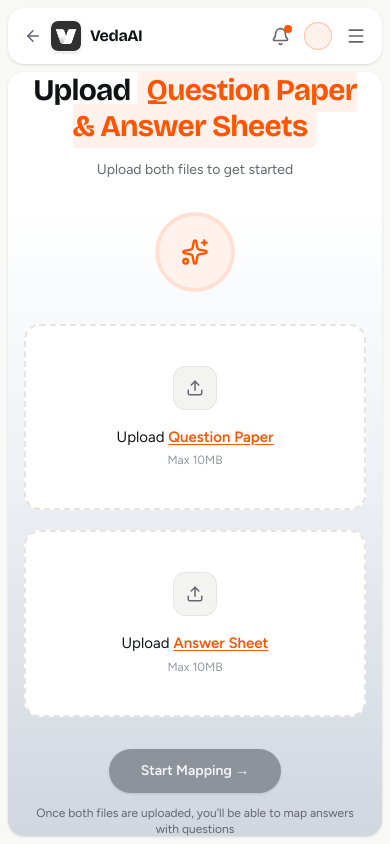
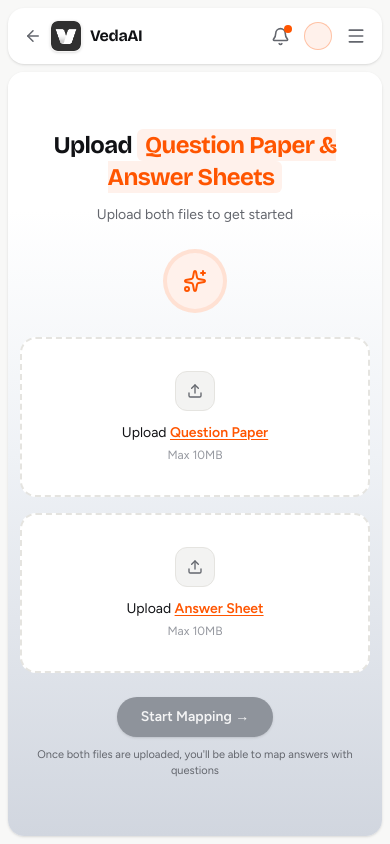
Before and after one commit to abhigyansinhaa/aiEvaluator, a Next.js app: page / in a window 390 px wide. Built offline with nearby package versions, Linux system fonts and the light colour scheme.

Commit message:
style: add responsive breakpoints across all components (mobile/tablet/desktop)

```diff
--- a/src/app/page.tsx
+++ b/src/app/page.tsx
@@ -181,21 +181,21 @@ export default function Home() {
   return (
     <AppShell sidebarExpanded={!showWorkspace && !isProcessing} onBack={reset}>
       {!showWorkspace && !isProcessing && (
-        <div className="flex-1 overflow-auto flex items-center justify-center px-4 py-8 sm:px-6 sm:py-10 relative bg-[linear-gradient(180deg,#FFFFFF_0%,#FFFFFF_18%,#EFF2F6_50%,#D1D6DF_100%)]">
-          <div className="w-full max-w-[680px] text-center py-4">
-            <h1 className="text-3xl sm:text-[40px] sm:leading-tight font-bold font-display tracking-tight text-ink">
+        <div className="flex-1 overflow-auto flex items-center justify-center px-3 py-6 sm:px-6 sm:py-10 relative bg-[linear-gradient(180deg,#FFFFFF_0%,#FFFFFF_18%,#EFF2F6_50%,#D1D6DF_100%)]">
+          <div className="w-full max-w-[680px] text-center py-2 sm:py-4">
+            <h1 className="text-2xl sm:text-3xl md:text-[40px] md:leading-tight font-bold font-display tracking-tight text-ink">
               Upload{" "}
-              <span className="bg-orange-soft text-orange px-2.5 py-1 rounded-lg text-3xl sm:text-[40px]">
+              <span className="bg-orange-soft text-orange px-2 py-0.5 sm:px-2.5 sm:py-1 rounded-md sm:rounded-lg text-2xl sm:text-3xl md:text-[40px]">
                 Question Paper &amp; Answer Sheets
               </span>
             </h1>
-            <p className="text-ink-soft mt-4 text-sm sm:text-[15px]">Upload both files to get started</p>
+            <p className="text-ink-soft mt-3 sm:mt-4 text-sm sm:text-[15px]">Upload both files to get started</p>
 
-            <div className="w-20 h-20 rounded-full bg-orange-soft border-4 border-orange/10 mx-auto my-8 flex items-center justify-center">
-              <Sparkles className="text-orange" size={28} />
+            <div className="w-16 h-16 sm:w-20 sm:h-20 rounded-full bg-orange-soft border-4 border-orange/10 mx-auto my-6 sm:my-8 flex items-center justify-center">
+              <Sparkles className="text-orange" size={24} />
             </div>
 
-            <div className="grid grid-cols-1 sm:grid-cols-2 gap-5 text-left">
+            <div className="grid grid-cols-1 sm:grid-cols-2 gap-4 sm:gap-5 text-left">
               <UploadZone
                 label="Question paper"
                 accentLabel="Question Paper"
@@ -215,11 +215,11 @@ export default function Home() {
             <button
               onClick={handleProcess}
               disabled={!canProcess}
-              className="mt-8 inline-flex items-center gap-2 font-semibold text-sm px-8 py-3 rounded-full bg-ink text-white hover:bg-ink/85 disabled:bg-[#8e939b] disabled:text-white/90 disabled:opacity-100 disabled:cursor-not-allowed transition-all shadow-sm"
+              className="mt-6 sm:mt-8 inline-flex items-center gap-2 font-semibold text-sm px-6 py-2.5 sm:px-8 sm:py-3 rounded-full bg-ink text-white hover:bg-ink/85 disabled:bg-[#8e939b] disabled:text-white/90 disabled:opacity-100 disabled:cursor-not-allowed transition-all shadow-sm"
             >
               Start Mapping →
             </button>
-            <p className="text-xs text-ink-soft mt-3 font-normal">
+            <p className="text-[11px] sm:text-xs text-ink-soft mt-2.5 sm:mt-3 font-normal px-4 sm:px-0">
               Once both files are uploaded, you&apos;ll be able to map answers with questions
             </p>
 
@@ -233,26 +233,26 @@ export default function Home() {
       )}
 
       {isProcessing && (
-        <div className="flex-1 flex flex-col items-center justify-center gap-4">
-          <Sparkles className="text-orange animate-pulse" size={56} strokeWidth={1.5} />
-          <p className="text-xl font-bold text-ink">Extracting…</p>
-          <p className="text-sm text-ink-faint">{STAGE_LABEL[stage]}</p>
+        <div className="flex-1 flex flex-col items-center justify-center gap-3 sm:gap-4 px-4">
+          <Sparkles className="text-orange animate-pulse" size={40} strokeWidth={1.5} />
+          <p className="text-lg sm:text-xl font-bold text-ink">Extracting…</p>
+          <p className="text-xs sm:text-sm text-ink-faint text-center">{STAGE_LABEL[stage]}</p>
         </div>
       )}
 
       {showWorkspace && (
         <div className="flex-1 flex flex-col min-h-0">
-          <div className="flex items-center justify-end gap-3 border-b border-line bg-surface px-6 py-2.5 shrink-0">
+          <div className="flex items-center justify-end gap-2 sm:gap-3 border-b border-line bg-surface px-3 sm:px-6 py-2 sm:py-2.5 shrink-0">
             <button
               onClick={handleGradeAll}
               disabled={grading}
-              className="text-xs font-semibold px-3.5 py-1.5 rounded-full bg-orange text-white hover:opacity-90 disabled:opacity-50 transition-opacity"
+              className="text-xs font-semibold px-3 sm:px-3.5 py-1.5 rounded-full bg-orange text-white hover:opacity-90 disabled:opacity-50 transition-opacity"
             >
               {grading ? "Grading…" : "Grade all"}
             </button>
             <button
               onClick={reset}
-              className="text-xs font-semibold px-3.5 py-1.5 rounded-full border border-line text-ink-soft hover:bg-surface-muted transition-colors"
+              className="text-xs font-semibold px-3 sm:px-3.5 py-1.5 rounded-full border border-line text-ink-soft hover:bg-surface-muted transition-colors"
             >
               Start over
             </button>
@@ -284,13 +284,13 @@ export default function Home() {
               className={`w-full sm:w-[44%] border-r border-line flex-col overflow-hidden ${mobileTab === "questions" ? "flex" : "hidden sm:flex"
                 }`}
             >
-              <div className="px-5 py-3 border-b border-line bg-surface flex items-center justify-between shrink-0">
-                <p className="text-sm font-semibold text-ink">Extracted Questions (from question paper)</p>
+              <div className="px-3 sm:px-5 py-2.5 sm:py-3 border-b border-line bg-surface flex items-center justify-between shrink-0 gap-2">
+                <p className="text-xs sm:text-sm font-semibold text-ink truncate">Extracted Questions</p>
                 <button
                   onClick={() => setExpandAll((v) => !v)}
-                  className="text-xs font-medium text-ink-soft hover:text-ink shrink-0"
+                  className="text-[11px] sm:text-xs font-medium text-ink-soft hover:text-ink shrink-0"
                 >
-                  {expandAll ? "Collapse All" : "Expand All"}
+                  {expandAll ? "Collapse" : "Expand"}
                 </button>
               </div>
               <div className="flex-1 overflow-auto p-4 bg-bg">
--- a/src/components/GradingSummary.tsx
+++ b/src/components/GradingSummary.tsx
@@ -33,7 +33,7 @@ export function GradingSummary({ studentName, onStudentNameChange, grades, total
   }
 
   return (
-    <div className={`mx-4 mt-4 rounded-2xl border ${tone.border} ${tone.bg} px-4 py-3.5 flex items-center justify-between gap-4`}>
+    <div className={`mx-3 sm:mx-4 mt-3 sm:mt-4 rounded-2xl border ${tone.border} ${tone.bg} px-3 sm:px-4 py-3 sm:py-3.5 flex items-center justify-between gap-3 sm:gap-4`}>
       <div className="min-w-0">
         {editing ? (
           <div className="flex items-center gap-2">
@@ -43,7 +43,7 @@ export function GradingSummary({ studentName, onStudentNameChange, grades, total
               onChange={(e) => setDraft(e.target.value)}
               onKeyDown={(e) => e.key === "Enter" && commit()}
               placeholder="Student name"
-              className="text-sm font-semibold bg-white border border-line rounded-md px-2 py-1 text-ink outline-none focus:border-orange"
+              className="text-xs sm:text-sm font-semibold bg-white border border-line rounded-md px-2 py-1 text-ink outline-none focus:border-orange w-full max-w-[180px] sm:max-w-none"
             />
             <button onClick={commit} aria-label="Save name" className="text-ink-soft hover:text-ink">
               <Check size={16} />
@@ -55,22 +55,22 @@ export function GradingSummary({ studentName, onStudentNameChange, grades, total
               setDraft(studentName ?? "");
               setEditing(true);
             }}
-            className="flex items-center gap-1.5 text-sm font-semibold text-ink group"
+            className="flex items-center gap-1.5 text-xs sm:text-sm font-semibold text-ink group"
           >
-            <span className="truncate">{studentName || "Add student name"}</span>
+            <span className="truncate max-w-[140px] sm:max-w-none">{studentName || "Add student name"}</span>
             <Pencil size={12} className="text-ink-faint group-hover:text-ink-soft shrink-0" />
           </button>
         )}
-        <p className="text-xs text-ink-soft mt-0.5">
+        <p className="text-[11px] sm:text-xs text-ink-soft mt-0.5">
           {gradedCount} of {totalQuestions} question{totalQuestions === 1 ? "" : "s"} graded
         </p>
       </div>
 
       <div className="text-right shrink-0">
-        <p className={`text-xl font-bold ${tone.text}`}>
+        <p className={`text-lg sm:text-xl font-bold ${tone.text}`}>
           {totalAwarded}/{totalMax}
         </p>
-        <p className="text-xs text-ink-soft">{pct}%</p>
+        <p className="text-[11px] sm:text-xs text-ink-soft">{pct}%</p>
       </div>
     </div>
   );
--- a/src/components/UploadZone.tsx
+++ b/src/components/UploadZone.tsx
@@ -63,7 +63,7 @@ export function UploadZone({ label, accentLabel, files, onChange, disabled }: Up
         if (!disabled) addFiles(e.dataTransfer.files);
       }}
       onClick={() => !disabled && files.length === 0 && inputRef.current?.click()}
-      className={`rounded-2xl border-2 border-dashed px-6 py-10 transition-colors ${
+      className={`rounded-2xl border-2 border-dashed px-4 py-8 sm:px-6 sm:py-10 transition-colors ${
         disabled
           ? "opacity-50 border-line"
           : dragging
@@ -88,10 +88,11 @@ export function UploadZone({ label, accentLabel, files, onChange, disabled }: Up
 
       {files.length === 0 ? (
         <div className="text-center">
-          <div className="w-11 h-11 mx-auto rounded-xl bg-surface-muted border border-line flex items-center justify-center mb-4">
-            <Upload size={18} className="text-ink-soft" />
+          <div className="w-10 h-10 sm:w-11 sm:h-11 mx-auto rounded-xl bg-surface-muted border border-line flex items-center justify-center mb-3 sm:mb-4">
+            <Upload size={16} className="text-ink-soft sm:hidden" />
+            <Upload size={18} className="text-ink-soft hidden sm:block" />
           </div>
-          <p className="text-[15px] text-ink">
+          <p className="text-sm sm:text-[15px] text-ink">
             Upload <span className="text-orange font-semibold underline underline-offset-2">{accentLabel}</span>
           </p>
           <p className="text-xs text-ink-faint mt-1">Max 10MB</p>
@@ -104,14 +105,14 @@ export function UploadZone({ label, accentLabel, files, onChange, disabled }: Up
             return (
               <div
                 key={`${f.name}-${i}`}
-                className="relative flex items-center gap-3.5 rounded-xl bg-white border border-line/60 px-4 py-3.5 shadow-[0_2px_8px_rgba(0,0,0,0.06)] w-full"
+                className="relative flex items-center gap-3 sm:gap-3.5 rounded-xl bg-white border border-line/60 px-3 py-3 sm:px-4 sm:py-3.5 shadow-[0_2px_8px_rgba(0,0,0,0.06)] w-full"
               >
                 {/* PDF icon badge */}
-                <div className="w-10 h-10 rounded-lg bg-red-soft border border-red-border flex items-center justify-center shrink-0">
-                  <span className="text-[10px] font-bold text-red leading-none tracking-tight">PDF</span>
+                <div className="w-9 h-9 sm:w-10 sm:h-10 rounded-lg bg-red-soft border border-red-border flex items-center justify-center shrink-0">
+                  <span className="text-[9px] sm:text-[10px] font-bold text-red leading-none tracking-tight">PDF</span>
                 </div>
                 <div className="min-w-0 flex-1">
-                  <p className="text-sm font-bold text-ink truncate">{f.name}</p>
+                  <p className="text-xs sm:text-sm font-bold text-ink truncate">{f.name}</p>
                   <p className="text-xs text-ink-faint mt-0.5">
                     {formatSize(f.size)}
                     {pages != null && <> &nbsp;•&nbsp; {pages} {pages === 1 ? "Page" : "Pages"}</>}
```
Also changed, not shown: src/components/AppShell.tsx (+13 -10 lines).
